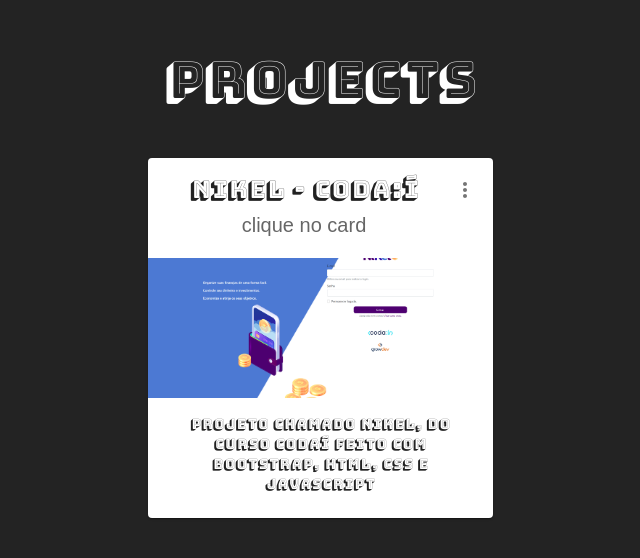
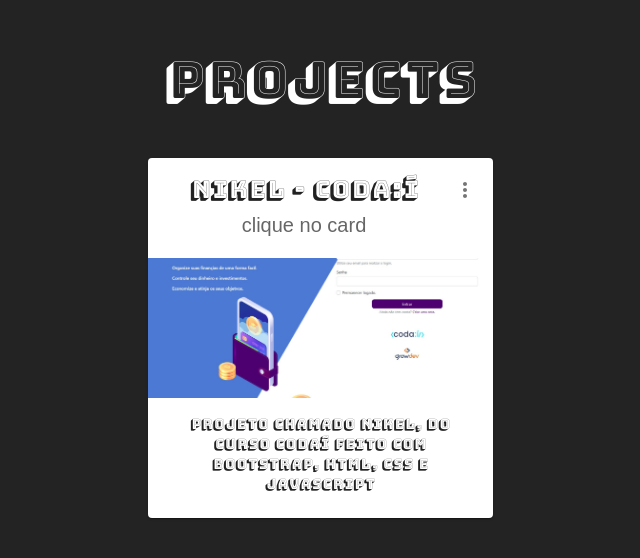
Before and after one commit to Renass21/my-portfolio, a React (Vite) app: page / in a window 1280 px wide. Shown: the part 2508-3066 px from the top of the page, without its empty margins (320-960 px from the left). Built offline with nearby package versions, Linux system fonts and the light colour scheme; a web font is replaced by a local one.

Commit message:
feat: subst image CardProjects

```diff
--- a/src/components/cardProjects/CardProjects.tsx
+++ b/src/components/cardProjects/CardProjects.tsx
@@ -53,7 +53,7 @@
         <CardMedia
           component="img"
           height="140"
-          image="src/assets/images/codai.png"
+          image="src/assets/images/codai.jpg"
           alt="Nikel"
         />
       )}
```
Also changed, not shown: src/assets/images/codai.jpg (added), src/assets/images/codai.png (deleted).
